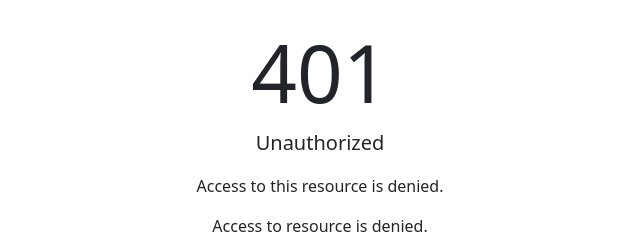
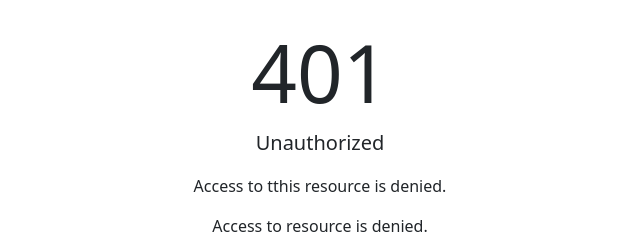
Before and after one commit to AyushWahane/Minor_test, a plain HTML site: page 401.html in a window 1280 px wide. Shown: the top 252 px of the page, 320-960 px from the left. Drawn offline with nearby package versions, Linux system fonts and the light colour scheme.

Commit message:
Update 401.html

```diff
--- a/401.html
+++ b/401.html
@@ -20,7 +20,7 @@
                                 <div class="text-center mt-4">
                                     <h1 class="display-1">401</h1>
                                     <p class="lead">Unauthorized</p>
-                                    <p>Access to this resource is denied.</p>
+                                    <p>Access to tthis resource is denied.</p>
                                     <p>Access to resource is denied.</p>
                                     <a href="index.html">
                                         <i class="fas fa-arrow-left me-1"></i>
```
